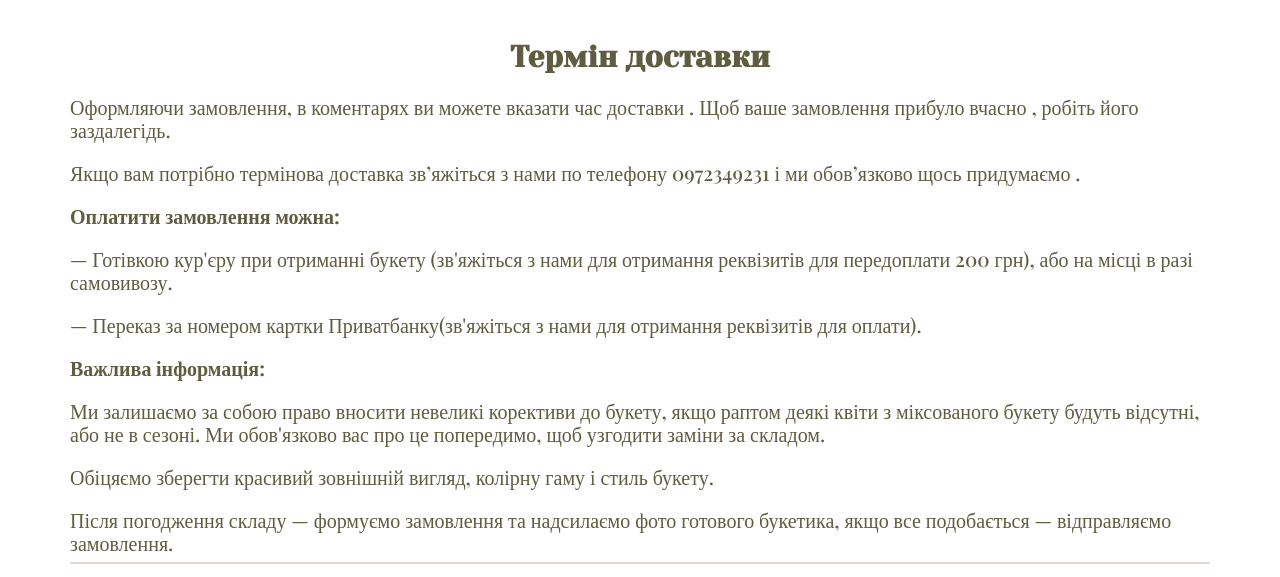
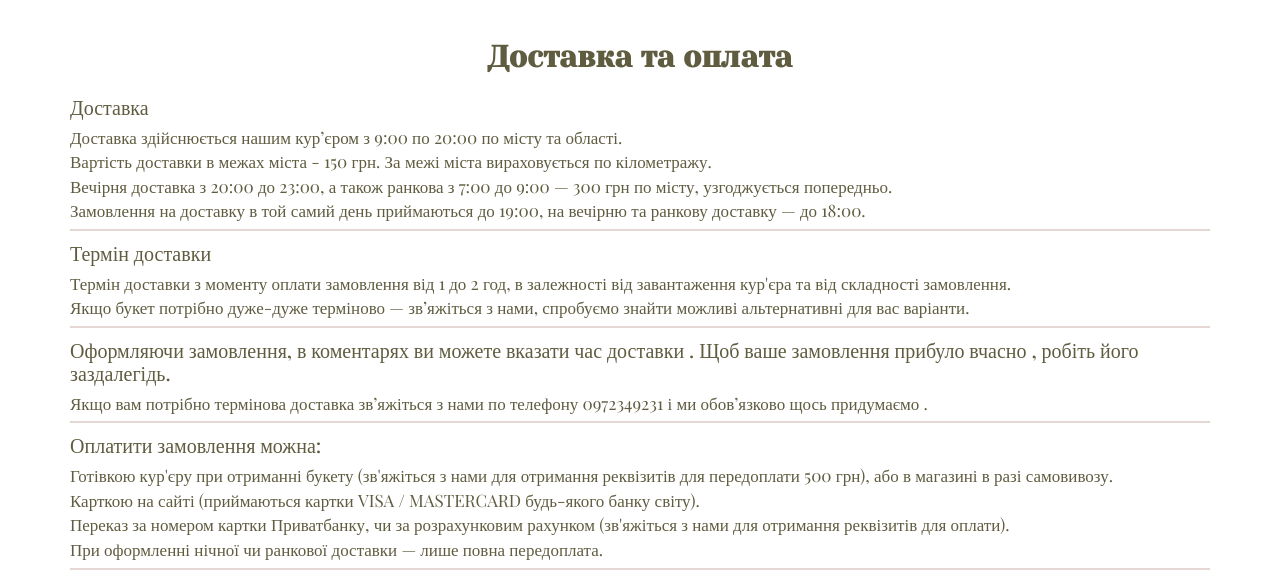
Before and after one commit to RomaVintonyak/FlowerShop, a website: page app/pages/shiping.html in a window 1280 px wide. Shown: the part 805-1382 px from the top of the page. Drawn offline with nearby package versions, Linux system fonts and the light colour scheme; files whose address does not match are found by name.

Commit message:
add new block to dostavka page

```diff
--- a/app/pages/shiping.html
+++ b/app/pages/shiping.html
@@ -152,46 +152,91 @@
       <div class="shipping__content">
          <div class="shipping__content--title">
             <h3>
-               Термін доставки
+               Доставка та оплата
             </h3>
          </div><!--/.title-->
-         <div class="shipping__content--text">
+         <div class="shipping__content--block">
+            <h5>
+               Доставка
+            </h5>
             <p>
+               Доставка здійснюється нашим кур’єром з 9:00 по 20:00 по місту та області.
+            </p>
+            <p>
+               Вартість доставки в межах міста - 150 грн. За межі міста вираховується по кілометражу.
+            </p>
+            <p>
+               Вечірня доставка з 20:00 до 23:00, а також ранкова з 7:00 до 9:00 — 300 грн
+               по місту, узгоджується попередньо.
+            </p>
+            <p>
+               Замовлення на доставку в той самий день приймаються до 19:00, на вечірню та
+               ранкову доставку — до 18:00.
+            </p>
+         </div><!--/.block-->
+         <div class="shipping__content--block">
+            <h5>
+               Термін доставки
+            </h5>
+            <p>
+               Термін доставки з моменту оплати замовлення від 1 до 2 год, в залежності від
+               завантаження кур'єра та від складності замовлення.
+            </p>
+            <p>
+               Якщо букет потрібно дуже-дуже терміново — зв’яжіться з нами, спробуємо знайти
+               можливі альтернативні для вас варіанти.
+            </p>
+         </div><!--/.block-->
+         <div class="shipping__content--block">
+            <h5>
                Оформляючи замовлення, в коментарях ви можете вказати час доставки .
                Щоб ваше замовлення прибуло вчасно , робіть його заздалегідь.
-            </p>
+            </h5>
             <p>
                Якщо вам потрібно термінова доставка звʼяжіться
                з нами по телефону 0972349231 і ми обовʼязково щось придумаємо .
             </p>
+         </div><!--/.block-->
+         <div class="shipping__content--block">
+            <h5>
+               Оплатити замовлення можна:
+            </h5>
             <p>
-               <strong>Оплатити замовлення можна:</strong>
+               Готівкою кур'єру при отриманні букету (зв'яжіться з нами для отримання
+               реквізитів для передоплати 500 грн), або
+               в магазині в разі самовивозу.
             </p>
             <p>
-               &mdash; Готівкою кур'єру при отриманні
-               букету (зв'яжіться з нами для отримання реквізитів для передоплати 200 грн), або
-               на місці в разі самовивозу.
+               Карткою на сайті (приймаються картки VISA / MASTERCARD будь-якого банку світу).
             </p>
             <p>
-               &mdash; Переказ за номером картки
-               Приватбанку(зв'яжіться з нами для отримання реквізитів для оплати).
+               Переказ за номером картки Приватбанку, чи за
+               розрахунковим рахунком (зв'яжіться з нами для отримання реквізитів для оплати).
             </p>
             <p>
-               <strong>Важлива інформація: </strong>
+               При оформленні нічної чи ранкової
+               доставки — лише повна передоплата.
+            </p>
+         </div><!--/.block-->
+         <div class="shipping__content--block">
+            <h5>
+               Важлива інформація
+            </h5>
+            <p>
+               Ми залишаємо за собою право вносити невеликі корективи до
+               букету, якщо раптом деякі квіти з міксованого букету будуть відсутні, або не в сезоні.
             </p>
             <p>
-               Ми залишаємо за собою право вносити невеликі корективи до букету, якщо раптом
-               деякі квіти з міксованого букету будуть відсутні, або не в сезоні.
                Ми обов'язково вас про це попередимо, щоб узгодити заміни за складом.
             </p>
             <p>
                Обіцяємо зберегти красивий зовнішній вигляд, колірну гаму і стиль букету.
             </p>
             <p>
-               Після погодження складу &mdash; формуємо замовлення та надсилаємо фото
-               готового букетика, якщо все подобається &mdash; відправляємо замовлення.
+               Після погодження складу — формуємо замовлення та надсилаємо
+               фото готового букетика, якщо все подобається — відправляємо замовлення.
             </p>
-         </div><!--/.text-->
+         </div><!--/.block-->
       </div><!--/.-shipping__content->
    </div><!--/.container-->
 </section><!--/.shipping-->
@@ -259,7 +304,7 @@
 <!--lightbox https://lokeshdhakar.com/projects/lightbox2/#getting-started-->
 <script src="../js/vendor/lightbox.min.js"></script>
 <!--slick slider https://kenwheeler.github.io/slick/-->
-<script src="js/vendor/slick.min.js"></script>
+<script src="../js/vendor/slick.min.js"></script>
 <!-- main script -->
 <script src="../js/main.js"></script>
 <!-- modal script -->
--- a/app/scss/block/_modal.scss
+++ b/app/scss/block/_modal.scss
@@ -8,6 +8,7 @@
    z-index: 200;
    width: 100%;
    height: 100vh;
+   overflow-y: scroll;
    transform: scale(0);
    opacity: 0;
    visibility: hidden;
--- a/app/scss/block/_shipping.scss
+++ b/app/scss/block/_shipping.scss
@@ -32,20 +32,26 @@
          margin-bottom: 1.5rem;
       }
    }
-   &--text {
+   &--block {
       position: relative;
-      p {
+      margin-bottom: 2rem;
+      &:last-child{
+         margin-bottom: 0;
+      }
+      h5{
          font-family: $text;
          font-size: 2rem;
          font-weight: 500;
          color: $text-color;
-         margin-bottom: 2rem;
+         margin-bottom: 1rem;
+      }
+      p {
+         font-family: $text;
+         font-size: 1.7rem;
+         color: $text-color;
+         margin-bottom: 0.5rem;
          &:last-child {
             margin-bottom: 0;
-         }
-         @include mobile {
-            margin-bottom: 1.5rem;
-            font-size: 1.8rem;
          }
          @include mobile-sm {
             font-size: 1.6rem;
@@ -61,5 +67,8 @@
          height: 2px;
          background-color: $bg-primary;
       }
+      @include mobile{
+         margin-bottom: 1.5rem;
+      }
    }
 }
```
Also changed, not shown: app/pages/about.html (+0 -2 lines), app/pages/contact.html (+1 -1 lines), app/pages/flowers.html (+1 -1 lines), app/css/style.css, app/css/style.min.css, dist/css/style.min.css, dist/pages/about.html, dist/pages/contact.html, dist/pages/flowers.html, dist/pages/shiping.html, 1 other file.
